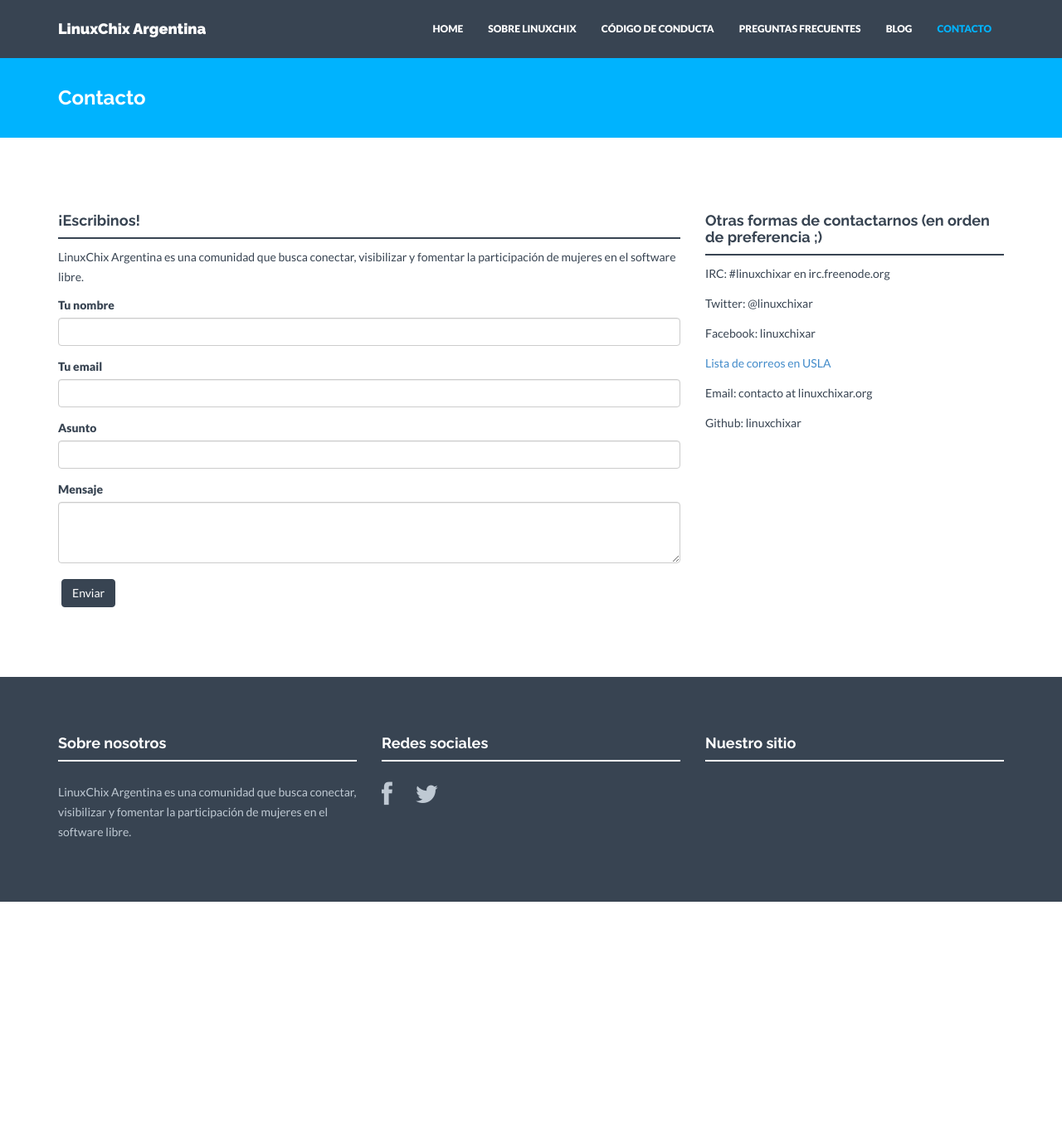
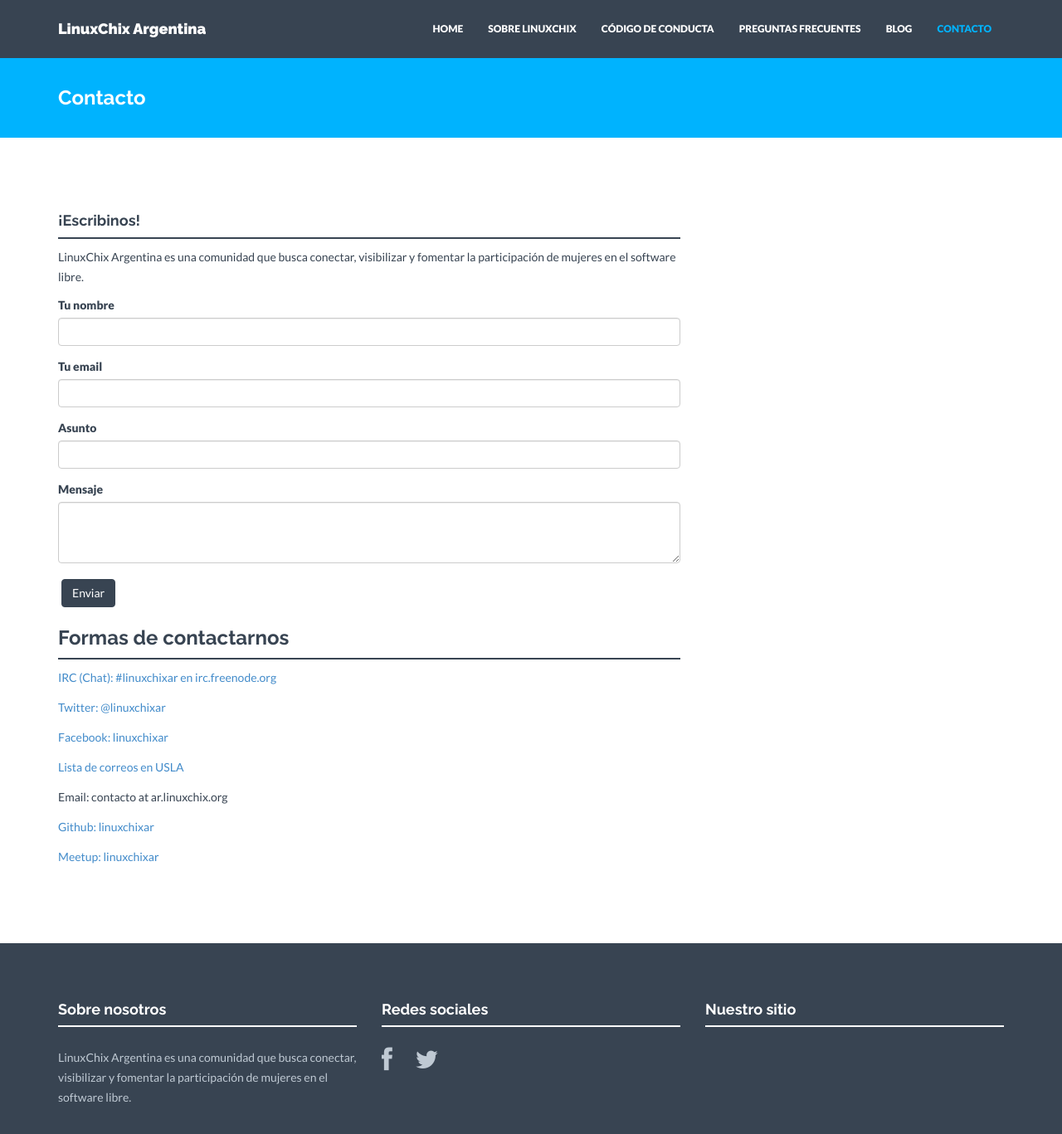
Before and after one commit to linuxchixar/linuxchixar.github.io, a Jekyll site: the page built from contact.html, in a window 1280 px wide and 1400 px high. Shown: the top 1367 px of the window at 83% size. Built offline with Jekyll 4.4.1, drawn with Linux system fonts in a browser that asks for light colours; nearby versions of some CDN libraries.

Commit message:
Fix wrong email. Add href to social network list items

```diff
--- a/contact.html
+++ b/contact.html
@@ -33,15 +33,16 @@ permalink: /contact/
                 </form>
         </div><! --/col-lg-8 -->
 
-        <div class="col-lg-4">
-            <h4>Otras formas de contactarnos (en orden de preferencia ;)</h4>
+        <div class="col-lg-8">
+            <h3>Formas de contactarnos</h3>
             <div class="hline"></div>
-                <p>IRC: #linuxchixar en irc.freenode.org</a>
-                <p>Twitter: @linuxchixar</p>
-                <p>Facebook: linuxchixar</p>
+                <p><a href ="https://kiwiirc.com/client/irc.freenode.org/#linuxchixar" target="_blank">IRC (Chat): #linuxchixar en irc.freenode.org</a></p>
+                <p><a href="https://twitter.com/linuxchixar" target="_blank">Twitter: @linuxchixar</a></p>
+                <p><a href="https://www.facebook.com/linuxchixar" target="_blank">Facebook: linuxchixar</a></p>
                 <p><a href="https://listas.usla.org.ar/cgi-bin/mailman/listinfo/linuxchix" target="_blank">Lista de correos en USLA</a></p>
-                <p>Email: contacto at linuxchixar.org</a>
-                <p>Github: linuxchixar</a>
+                <p>Email: contacto at ar.linuxchix.org</p>
+                <p><a href="https://github.com/linuxchixar" target="_blank">Github: linuxchixar</a></p>
+                <p><a href="https://www.meetup.com/linuxchixar/" target="_blank">Meetup: linuxchixar</a></p>
         </div>
     </div><! --/row -->
 </div><! --/container -->
```
